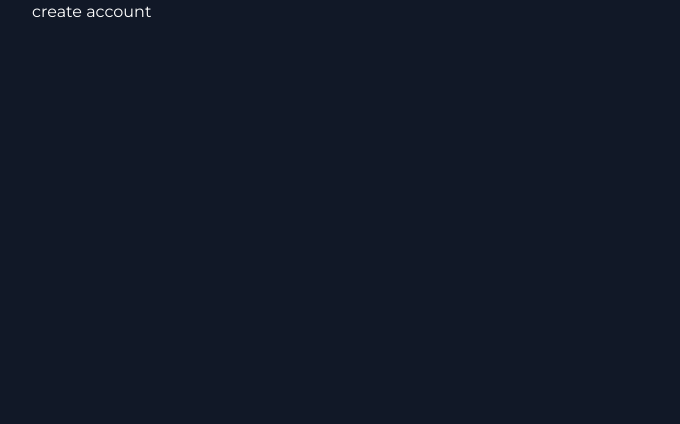
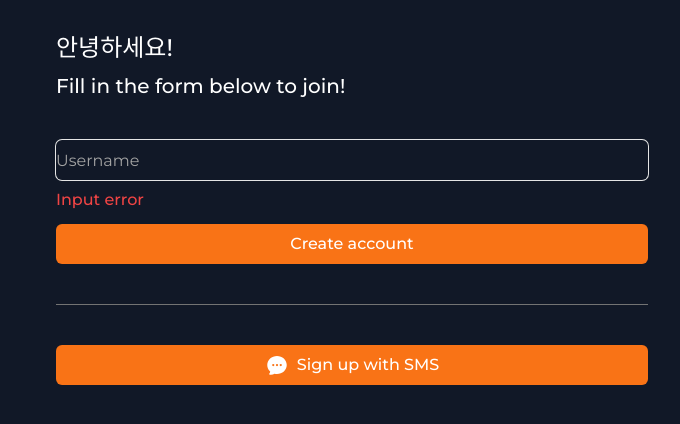
Before and after one commit to Eastynfromeast/nomad-market-14, a Next.js app: page /create-account in a window 1280 px wide. Shown: the top 424 px of the page, without its empty margins (288-968 px from the left). Built offline with nearby package versions, Linux system fonts and the light colour scheme.

Commit message:
set up create-account page

```diff
--- a/app/create-account/page.tsx
+++ b/app/create-account/page.tsx
@@ -1,3 +1,34 @@
+import { ChatBubbleOvalLeftEllipsisIcon } from "@heroicons/react/24/solid";
+import Link from "next/link";
+
 export default function CreateAccount() {
-	return <h1>create account</h1>;
+	return (
+		<div className="flex flex-col gap-10 py-8 px-6">
+			<div className="flex flex-col gap-2 *:font-medium">
+				<h1 className="text-2xl">안녕하세요!</h1>
+				<h2 className="text-xl">Fill in the form below to join!</h2>
+			</div>
+			<form className="flex flex-col gap-3">
+				<div className="flex flex-col gap-2">
+					<input
+						className="bg-transparent rounded-md w-full h-10 focus:outline-none ring-1 focus:ring-2 ring-neutral-200 focus:ring-orange-500 border-none placeholder:text-neutral-400"
+						type="text"
+						placeholder="Username"
+						required
+					/>
+					<span className="text-red-500 font-medium">Input error</span>
+				</div>
+				<button className="primary-btn h-10">Create account</button>
+			</form>
+			<div className="w-full h-px bg-neutral-500" />
+			<div>
+				<Link className="primary-btn flex h-10 items-center justify-center gap-2" href="/sms">
+					<span>
+						<ChatBubbleOvalLeftEllipsisIcon className="size-6" />
+					</span>
+					<span>Sign up with SMS</span>
+				</Link>
+			</div>
+		</div>
+	);
 }
--- a/app/globals.css
+++ b/app/globals.css
@@ -34,6 +34,9 @@
 	.btn {
 		@apply bg-banana h-10 rounded-eleven;
 	}
+	.primary-btn {
+		@apply w-full bg-orange-500 text-white  font-medium  rounded-md text-center hover:bg-orange-400 transition-colors;
+	}
 }
 
 * {
--- a/app/page.tsx
+++ b/app/page.tsx
@@ -9,10 +9,7 @@
 				<h2 className="">당근 마겟에 어서오세요!</h2>
 			</div>
 			<div className="w-full flex flex-col items-center gap-3">
-				<Link
-					href="/create-account"
-					className="bg-orange-500 text-white text-lg font-medium w-full py-2.5 rounded-md text-center transition hover:bg-orange-400 "
-				>
+				<Link href="/create-account" className="primary-btn text-lg py-2.5">
 					시작하기
 				</Link>
 				<div className="flex gap-2">
```
Also changed, not shown: package.json (+6 -5 lines), 1 other file (tests, documents, lock files or other folders).
